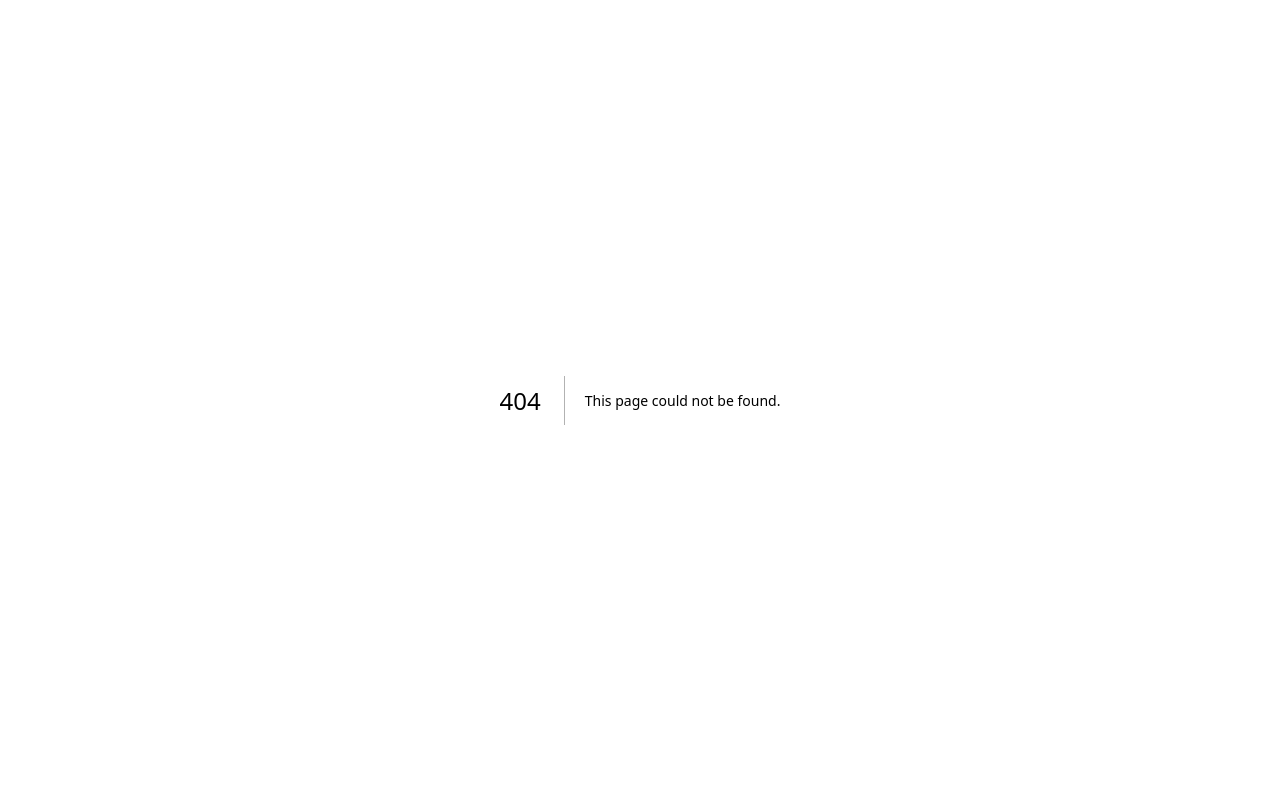
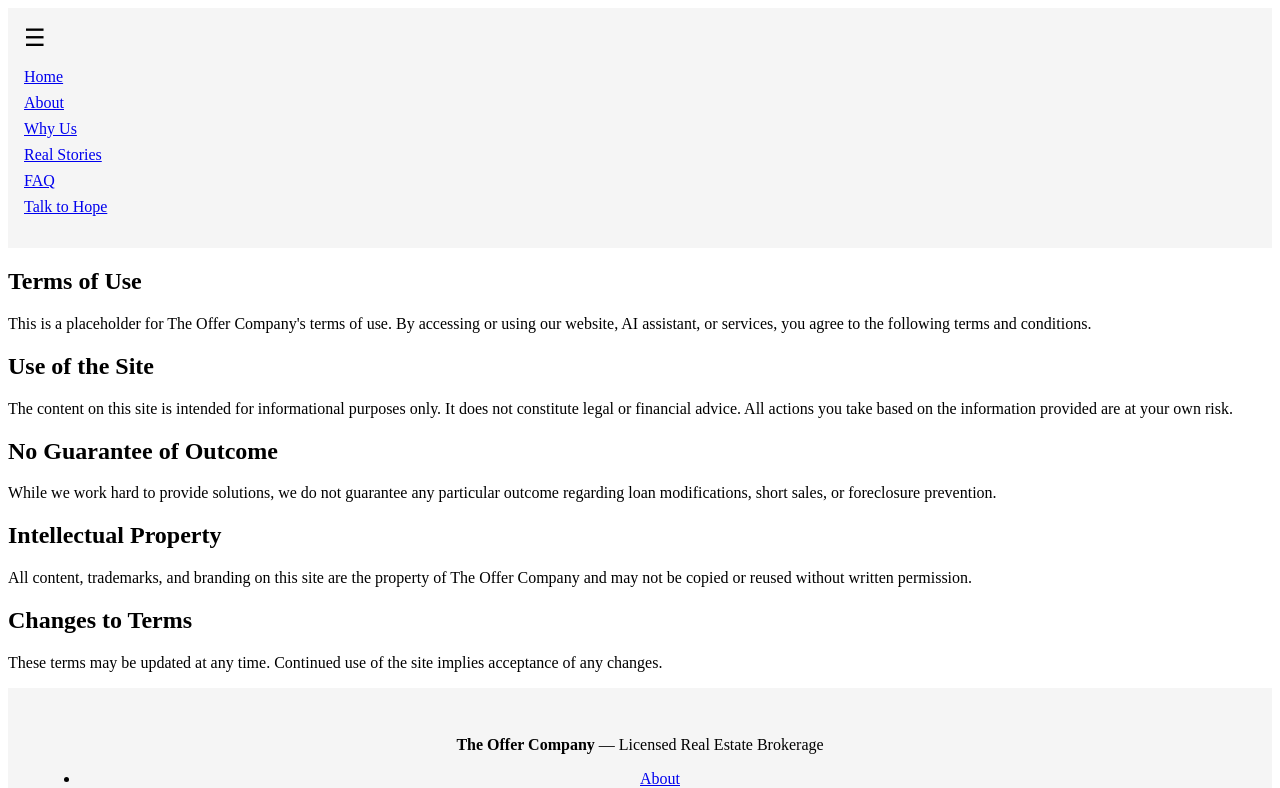
Before and after one commit to theofferco/the-offer-company-site, a Next.js app: page /terms in a window 1280 px wide. Before the commit this address had no page. Shown: the top 788 px of the page. Built offline with nearby package versions, Linux system fonts and the light colour scheme.

Commit message:
Create terms.jsx

```diff
--- /dev/null
+++ b/pages/terms.jsx
@@ -0,0 +1,34 @@
+import Layout from '../components/Layout';
+
+export default function TermsOfUse() {
+  return (
+    <Layout>
+      <section>
+        <h1>Terms of Use</h1>
+        <p>
+          This is a placeholder for The Offer Company's terms of use. By accessing or using our website, AI assistant, or services, you agree to the following terms and conditions.
+        </p>
+
+        <h2>Use of the Site</h2>
+        <p>
+          The content on this site is intended for informational purposes only. It does not constitute legal or financial advice. All actions you take based on the information provided are at your own risk.
+        </p>
+
+        <h2>No Guarantee of Outcome</h2>
+        <p>
+          While we work hard to provide solutions, we do not guarantee any particular outcome regarding loan modifications, short sales, or foreclosure prevention.
+        </p>
+
+        <h2>Intellectual Property</h2>
+        <p>
+          All content, trademarks, and branding on this site are the property of The Offer Company and may not be copied or reused without written permission.
+        </p>
+
+        <h2>Changes to Terms</h2>
+        <p>
+          These terms may be updated at any time. Continued use of the site implies acceptance of any changes.
+        </p>
+      </section>
+    </Layout>
+  );
+}
```
